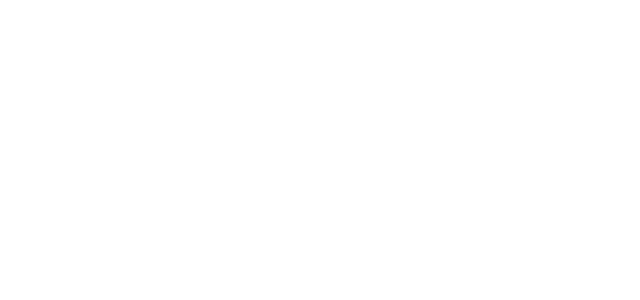
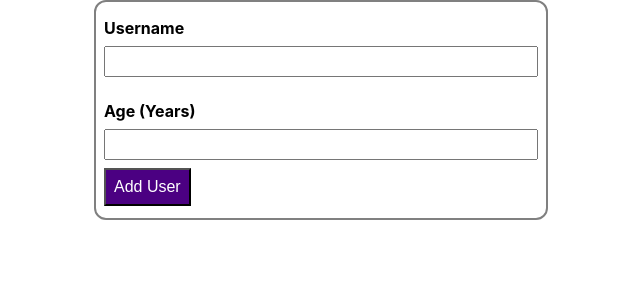
Before and after one commit to GTomkowski/React-Beginner-Project, a React (Create React App) app: page / in a window 1280 px wide. Shown: the top 300 px of the page, without its empty margins (319-959 px from the left). Built offline with nearby package versions, Linux system fonts and the light colour scheme.

Commit message:
created components,added styles - inputform structure is done

```diff
--- a/src/App.css
+++ /dev/null
@@ -1,38 +0,0 @@
-.App {
-  text-align: center;
-}
-
-.App-logo {
-  height: 40vmin;
-  pointer-events: none;
-}
-
-@media (prefers-reduced-motion: no-preference) {
-  .App-logo {
-    animation: App-logo-spin infinite 20s linear;
-  }
-}
-
-.App-header {
-  background-color: #282c34;
-  min-height: 100vh;
-  display: flex;
-  flex-direction: column;
-  align-items: center;
-  justify-content: center;
-  font-size: calc(10px + 2vmin);
-  color: white;
-}
-
-.App-link {
-  color: #61dafb;
-}
-
-@keyframes App-logo-spin {
-  from {
-    transform: rotate(0deg);
-  }
-  to {
-    transform: rotate(360deg);
-  }
-}
--- a/src/App.js
+++ b/src/App.js
@@ -1,22 +1,17 @@
 import React from "react";
-import Component from './components/Component'
-import "./App.css";
-
- function App() {
+import InputForm from "./components/InputForm";
+import styles from "./App.module.css";
+function App() {
 	return (
-		<div>
-
-    <Component />
-
-    </div>
+		<div className={styles.wrapper}>
+			<InputForm />
+		</div>
 	);
 }
 
 // project scope
 
 // what is needed?
-
-// a form // FormInput Component
 
 // a label and an input - twice // this belongs to FormInput
 
@@ -25,3 +20,31 @@ import "./App.css";
 // a name list appears - with nameItems Component with a nameItem Components
 
 export default App;
+
+// how is form component structured?
+
+/* <form>
+  <div className="form-controls">
+
+  <div className="form-control"
+
+  <label></label>
+  <input></input>
+
+  </div>
+
+
+
+  <div className="form-control"
+
+  <label></label>
+  <input></input>
+
+  </div>
+
+  </div>
+
+
+
+
+*/
--- /dev/null
+++ b/src/App.module.css
@@ -0,0 +1,7 @@
+.wrapper {
+    display: flex;
+    justify-content: center;
+    width:100%;
+    max-width:1200px;
+    margin: 0 auto;
+}
--- /dev/null
+++ b/src/components/Button.js
@@ -0,0 +1,12 @@
+import React from "react";
+import styles from "./Button.module.css";
+
+const Button = () => {
+	return (
+		<button type="submit" className={styles.button}>
+			Add User
+		</button>
+	);
+};
+
+export default Button;
--- /dev/null
+++ b/src/components/Button.module.css
@@ -0,0 +1,8 @@
+.button {
+    font-size: 16px;
+	padding: 8px;
+	background-color: indigo;
+	color: white;
+	margin-bottom: 12px;
+	margin-left: 8px;
+}
--- a/src/components/Component.js
+++ /dev/null
@@ -1,7 +0,0 @@
-import React from "react";
-
-const InputForm = () => {
-	return <div></div>;
-};
-
-export default InputForm;
--- /dev/null
+++ b/src/components/InputForm.js
@@ -0,0 +1,28 @@
+import React from "react";
+import styles from "./InputForm.module.css";
+import Button from "./Button";
+const InputForm = () => {
+	return (
+		<form className={styles.form}>
+			<div className={styles["form-controls"]}>
+				<div className={styles["form-control"]}>
+					<label className={styles["form-control__label"]}>Username</label>
+					<input className={styles["form-control__input"]} type="text" />
+				</div>
+			</div>
+
+			<div className={styles["form-control"]}>
+				<label className={styles["form-control__label"]}>Age (Years)</label>
+				<input
+					className={styles["form-control__input"]}
+					type="number"
+					step="1"
+					max="99"
+				/>
+			</div>
+			<Button></Button>
+		</form>
+	);
+};
+
+export default InputForm;
--- /dev/null
+++ b/src/components/InputForm.module.css
@@ -0,0 +1,28 @@
+.form {
+	width: 450px;
+	border: 2px solid grey;
+    border-radius: 12px;
+}
+
+.form-controls {
+    display:flex;
+    flex-direction:column;
+    justify-content: center;
+}
+
+.form-control {
+    padding: 8px;
+    margin-top: 8px;
+	display: flex;
+	flex-direction: column;
+	justify-content: space-evenly;
+}
+
+.form-control__label {
+    font-weight: bold;
+}
+
+.form-control__input {
+    margin-top: 8px;
+    padding: 6px;
+}
```
Also changed, not shown: src/components/Component.css (deleted).
